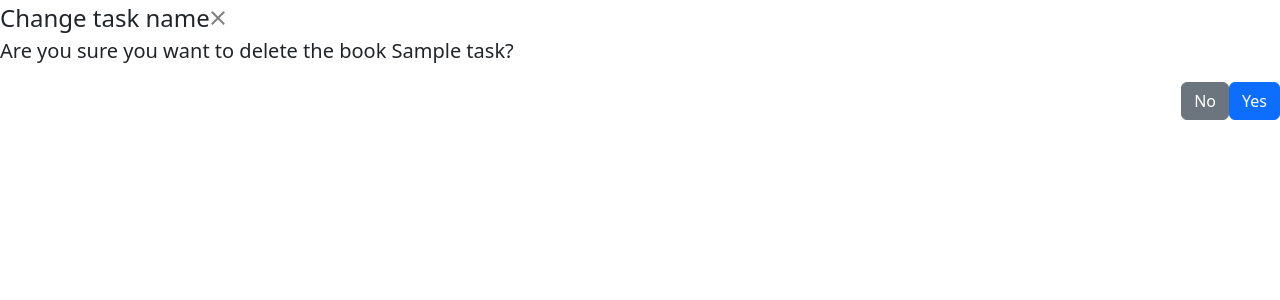
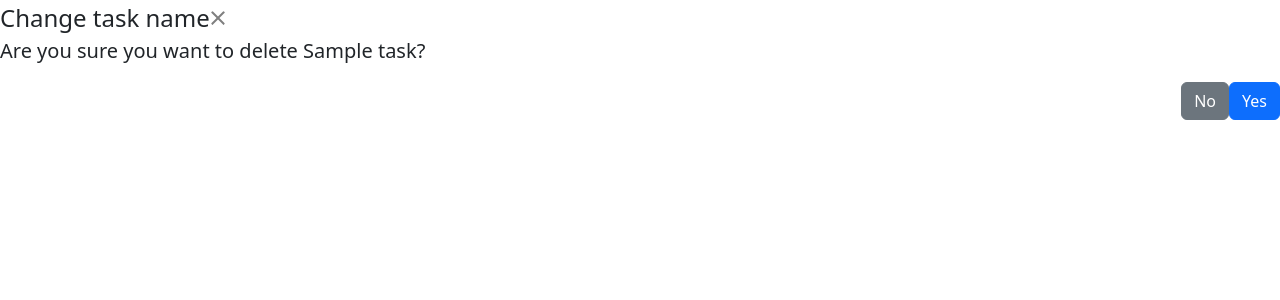
Before and after one commit to Hantuna8459/DjangoWorkManagement, a Django app: template WorkManagement/templates/tasks/includes/partial_task_delete_confirm.html in a window 1280 px wide. Shown: the top 300 px of the page. Run offline with Django 5.2, Linux system fonts and the light colour scheme; the template is opened without the code that fills it: values that come from a table or form of the project are taken from there, others are empty; tables that the repository leaves empty hold one stand-in row (values such as "Sample post"); some libraries are stand-ins or nearby versions.

Commit message:
delete fix

```diff
--- a/WorkManagement/templates/tasks/includes/partial_task_delete_confirm.html
+++ b/WorkManagement/templates/tasks/includes/partial_task_delete_confirm.html
@@ -17,7 +17,7 @@
         <button type="button" class="btn-close" data-bs-dismiss="modal" aria-label="Close"></button>
     </div>
     <div class="modal-body">
-        <p class="lead">Are you sure you want to delete the book <strong>{{ task.task_label }}</strong>?</p>
+        <p class="lead">Are you sure you want to delete <strong>{{ task.task_label }}</strong>?</p>
     </div>
     <div class="modal-footer">
         <button type="button" class="btn btn-secondary" data-bs-dismiss="modal">No</button>
```
